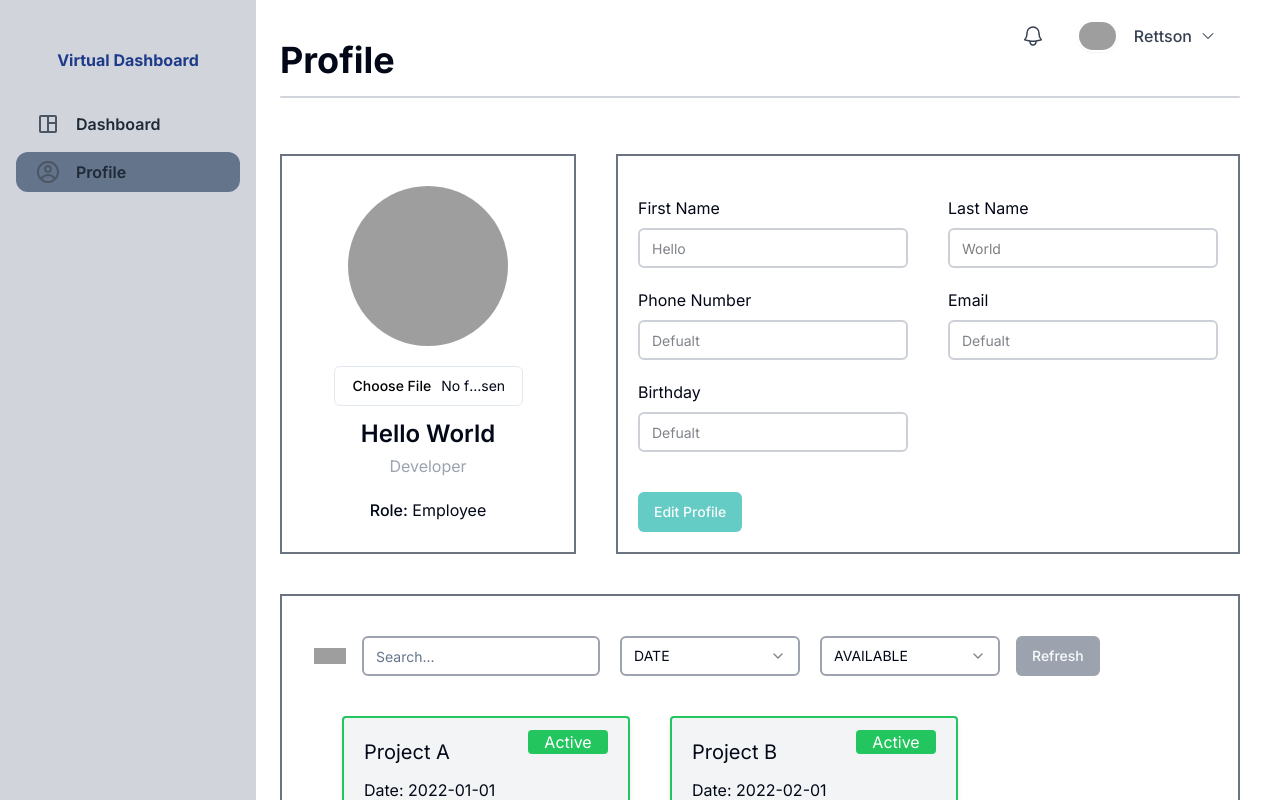
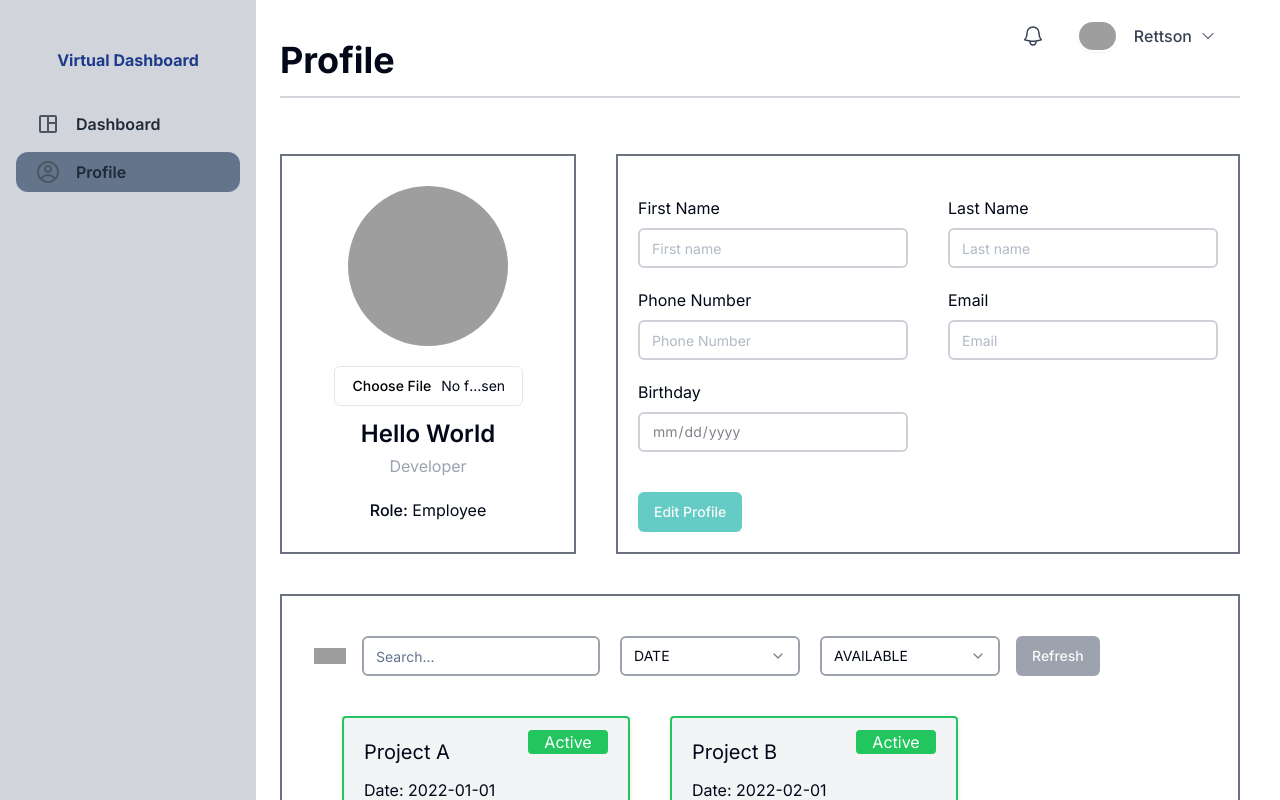
Before and after one commit to NatthawutSK/EMVALAI, a Next.js app: page /profile in a window 1280 px wide. Built offline with nearby package versions, Linux system fonts and the light colour scheme; grey boxes are pictures that could not be loaded.

Commit message:
Toggle-Input-Profile

```diff
--- a/src/app/(site)/profile/page.tsx
+++ b/src/app/(site)/profile/page.tsx
@@ -70,14 +70,30 @@ export default function Profile({ data }: ShowDataProps) {
   const [selectedDateOption, setSelectedDateOption] = useState<string | null>(null);
   const [selectedAvailableOption, setSelectedAvailableOption] = useState<boolean | null>(null);
   const [filteredData, setFilteredData] = useState<Project[]>(data || mockData);
+  const [buttonText, setButtonText] = useState("Edit Profile");
+  const [isInputDisabled, setIsInputDisabled] = useState(true);
+
+  const [first_name, setFname] = useState<string>("");
+  const [last_name, setLname] = useState<string>("");
+  const [phone, setPhone] = useState<string>("");
+  const [email, setEmail] = useState<string>("");
+  const [date_of_birth, setDate] = useState<string>("");
+
+ const toggleInputState = () => {
+   setIsInputDisabled(!isInputDisabled);
+   setButtonText(isInputDisabled ? "Apply" : "Edit Profile");
+   if(isInputDisabled === true){
+     console.log("Edit -> Apply");
+    }else{
+     console.log("Apply -> Edit");
+   }
+ };
 
   const handleDateChange = (value: string | null) => {
-    console.log("Selected Date:", value);
     setSelectedDateOption(value);
   };
 
   const handleAvilibleChange = (value: string | null) => {
-    console.log("Selected Date:", value);
     if(value === 'Active'){
       setSelectedAvailableOption(true);
     }else{
@@ -154,8 +170,9 @@ export default function Profile({ data }: ShowDataProps) {
                 <Input
                   className="border-gray-400 border-2"
                   placeholder="First name"
-                  disabled
-                  value={"Hello"}
+                  disabled={isInputDisabled}
+                  value={first_name}
+                  onChange={(e) => setFname(e.target.value)}
                 />
               </div>
               <div className="pt-5">
@@ -163,8 +180,9 @@ export default function Profile({ data }: ShowDataProps) {
                 <Input
                   className="border-gray-400 border-2 text-black"
                   placeholder="Last name"
-                  disabled
-                  value={"World"}
+                  disabled={isInputDisabled}
+                  value={last_name}
+                  onChange={(e) => setLname(e.target.value)}
                 />
               </div>
 
@@ -173,8 +191,9 @@ export default function Profile({ data }: ShowDataProps) {
                 <Input
                   className="border-gray-400 border-2"
                   placeholder="Phone Number"
-                  disabled
-                  value={"Defualt"}
+                  disabled={isInputDisabled}
+                  value={phone}
+                  onChange={(e) => setPhone(e.target.value)}
                 />
               </div>
               <div className="pt-5">
@@ -182,8 +201,9 @@ export default function Profile({ data }: ShowDataProps) {
                 <Input
                   className="border-gray-400 border-2"
                   placeholder="Email"
-                  disabled
-                  value={"Defualt"}
+                  disabled={isInputDisabled}
+                  value={email}
+                  onChange={(e) => setEmail(e.target.value)}
                 />
               </div>
               <div className="pt-5">
@@ -191,13 +211,17 @@ export default function Profile({ data }: ShowDataProps) {
                 <Input
                   className="border-gray-400 border-2"
                   placeholder="Role"
-                  disabled
-                  value={"Defualt"}
+                  type="date"
+                  disabled={isInputDisabled}
+                  value={date_of_birth}
+                  onChange={(e) => setDate(e.target.value)}
                 />
               </div>
             </div>
             <div className="mt-10">
-              <Button className="bg-[#64cbc5]">Edit Profile</Button>
+              <Button className="bg-[#64cbc5]" onClick={toggleInputState}>
+                {buttonText}
+              </Button>
             </div>
           </div>
         </div>
```
